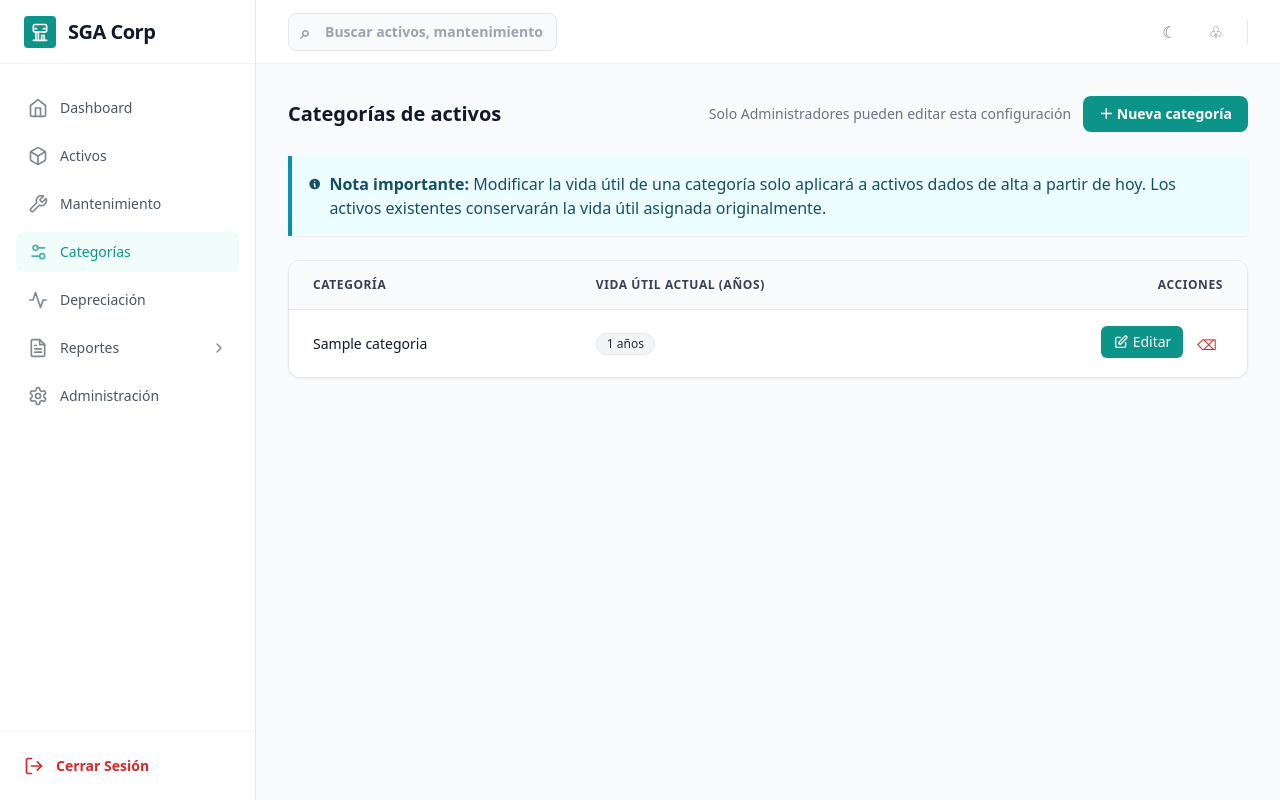
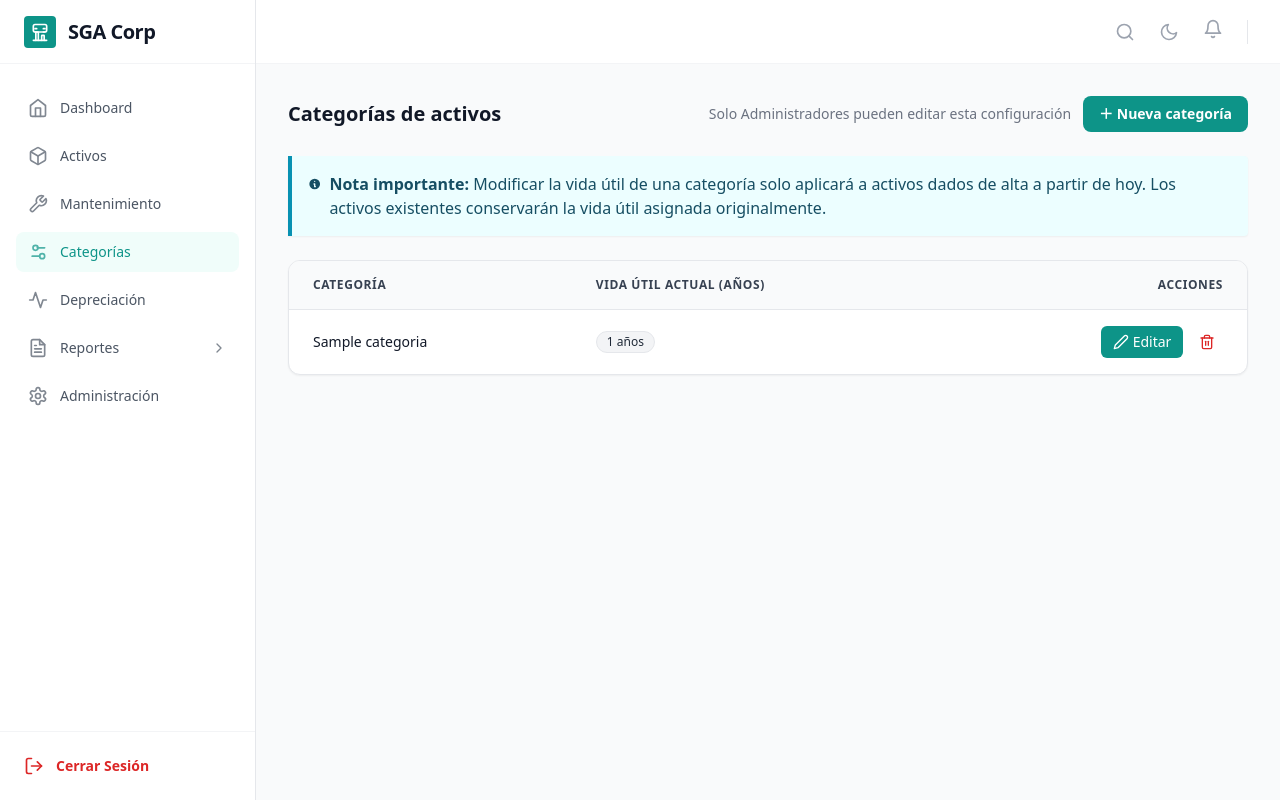
Before and after one commit to Acevedo26/Sistema-de-Gestion-de-Activos-SGA, an ASP.NET Core app: page /categorias in a window 1280 px wide. Run offline with ASP.NET Core 8, Linux system fonts and the light colour scheme; tables that the repository leaves empty hold one stand-in row (values such as "Sample post"); the project's own start-up code is not run, and a stand-in starts its controllers and pages; some libraries are stand-ins or nearby versions.

Commit message:
UI: Implement new Topbar and standardize icons to Lucide family
- Implemented new Topbar layout matching user design
- Transformed GlobalSearch into a floating modal triggered by a search icon
- Updated ThemeToggle and NotificationPanel to use Lucide SVGs
- Standardized all table action icons (Edit, Delete, Details) across the project to Lucide SVGs
- Standardized utility icons (Export, Print, New) to Lucide SVGs

```diff
--- a/Components/Layout/_Layout.razor
+++ b/Components/Layout/_Layout.razor
@@ -110,9 +110,9 @@
                 <a href="/dashboard" class="w-8 h-8 rounded bg-primary-600 flex items-center justify-center text-white lg:hidden mr-4">
                     SG
                 </a>
+            </div>
+            <div class="flex items-center gap-6">
                 <GlobalSearch />
-            </div>
-            <div class="flex items-center gap-4">
                 <ThemeToggle />
                 <NotificationPanel />
                 <div class="h-6 w-px bg-gray-200 dark:bg-gray-700 hidden md:block"></div>
--- a/Components/Pages/Depreciacion/CategoriasConfig.razor
+++ b/Components/Pages/Depreciacion/CategoriasConfig.razor
@@ -47,15 +47,15 @@
                                 {
                                     <button class="inline-flex items-center gap-1 px-3 py-1.5 text-sm font-medium text-white bg-primary-600 rounded-md hover:bg-primary-700 focus:outline-none focus:ring-2 focus:ring-primary-500 focus:ring-offset-2 transition-colors"
                                             @onclick="() => CargarEdicion(categoria)">
-                                        <svg class="w-4 h-4" fill="none" stroke="currentColor" viewBox="0 0 24 24"><path stroke-linecap="round" stroke-linejoin="round" stroke-width="2" d="M11 5H6a2 2 0 00-2 2v11a2 2 0 002 2h11a2 2 0 002-2v-5m-1.414-9.414a2 2 0 112.828 2.828L11.828 15H9v-2.828l8.586-8.586z"></path></svg>
+                                        <svg class="w-4 h-4" fill="none" stroke="currentColor" stroke-width="2" viewBox="0 0 24 24" stroke-linecap="round" stroke-linejoin="round"><path d="M17 3a2.828 2.828 0 1 1 4 4L7.5 20.5 2 22l1.5-5.5L17 3z"></path></svg>
                                         Editar
                                     </button>
-                                    <button class="ml-1 inline-grid h-8 w-8 place-items-center rounded-md text-red-600 transition hover:bg-red-50 focus:outline-none focus:ring-2 focus:ring-red-500 dark:hover:bg-red-950/40" @onclick="() => { categoriaAEliminar = categoria; mostrarEliminar = true; }" title="Eliminar categoría" aria-label="Eliminar @categoria.Nombre">⌫</button>
+                                    <button class="ml-1 inline-grid h-8 w-8 place-items-center rounded-md text-red-600 transition hover:bg-red-50 focus:outline-none focus:ring-2 focus:ring-red-500 dark:hover:bg-red-950/40" @onclick="() => { categoriaAEliminar = categoria; mostrarEliminar = true; }" title="Eliminar categoría" aria-label="Eliminar @categoria.Nombre"><svg class="w-4 h-4" fill="none" stroke="currentColor" stroke-width="2" viewBox="0 0 24 24" stroke-linecap="round" stroke-linejoin="round"><polyline points="3 6 5 6 21 6"></polyline><path d="M19 6v14a2 2 0 0 1-2 2H7a2 2 0 0 1-2-2V6m3 0V4a2 2 0 0 1 2-2h4a2 2 0 0 1 2 2v2"></path><line x1="10" y1="11" x2="10" y2="17"></line><line x1="14" y1="11" x2="14" y2="17"></line></svg></button>
                                 }
                                 else
                                 {
                                     <span class="text-gray-400 dark:text-gray-500 text-sm inline-flex items-center justify-end gap-1">
-                                        <svg class="w-4 h-4" fill="currentColor" viewBox="0 0 20 20"><path fill-rule="evenodd" d="M5 9V7a5 5 0 0110 0v2a2 2 0 012 2v5a2 2 0 01-2 2H5a2 2 0 01-2-2v-5a2 2 0 012-2zm8-2v2H7V7a3 3 0 016 0z" clip-rule="evenodd"></path></svg>
+                                        <svg class="w-4 h-4" fill="none" stroke="currentColor" stroke-width="2" stroke-linecap="round" stroke-linejoin="round" viewBox="0 0 24 24"><rect width="18" height="11" x="3" y="11" rx="2" ry="2"></rect><path d="M7 11V7a5 5 0 0 1 10 0v4"></path></svg>
                                         Sin permisos
                                     </span>
                                 }
--- a/Components/Pages/Depreciacion/HistorialDepreciacion.razor
+++ b/Components/Pages/Depreciacion/HistorialDepreciacion.razor
@@ -25,7 +25,7 @@
         </div>
         <div>
             <button type="button" class="w-full md:w-auto inline-flex items-center justify-center gap-2 px-6 py-2 text-sm font-medium text-white bg-primary-600 rounded-md hover:bg-primary-700 focus:outline-none focus:ring-2 focus:ring-primary-500 focus:ring-offset-2 transition-colors" @onclick="Consultar">
-                <svg class="w-4 h-4" fill="none" stroke="currentColor" viewBox="0 0 24 24"><path stroke-linecap="round" stroke-linejoin="round" stroke-width="2" d="M21 21l-6-6m2-5a7 7 0 11-14 0 7 7 0 0114 0z"></path></svg>
+                <svg class="w-4 h-4" fill="none" stroke="currentColor" stroke-width="2" stroke-linecap="round" stroke-linejoin="round" viewBox="0 0 24 24"><circle cx="11" cy="11" r="8"></circle><line x1="21" y1="21" x2="16.65" y2="16.65"></line></svg>
                 Consultar
             </button>
             <button type="button" class="mt-2 md:mt-0 md:ml-2 w-full md:w-auto inline-flex items-center justify-center gap-2 px-6 py-2 text-sm font-medium text-gray-700 bg-gray-100 border border-gray-300 rounded-md hover:bg-gray-200 focus:outline-none focus:ring-2 focus:ring-gray-500 focus:ring-offset-2 transition-colors dark:bg-gray-700 dark:text-gray-200 dark:border-gray-600 dark:hover:bg-gray-600" @onclick="GenerarCierreMensual">
--- a/Components/Pages/Depreciacion/ReporteDepreciacion.razor
+++ b/Components/Pages/Depreciacion/ReporteDepreciacion.razor
@@ -46,11 +46,11 @@
         </div>
         <div class="flex gap-2">
             <button type="button" class="flex-1 inline-flex items-center justify-center gap-2 px-4 py-2 text-sm font-medium text-white bg-gray-800 dark:bg-gray-700 rounded-md hover:bg-gray-900 dark:hover:bg-gray-600 focus:outline-none focus:ring-2 focus:ring-gray-500 focus:ring-offset-2 transition-colors" @onclick="CargarReporte">
-                <svg class="w-4 h-4" fill="none" stroke="currentColor" viewBox="0 0 24 24"><path stroke-linecap="round" stroke-linejoin="round" stroke-width="2" d="M3 4a1 1 0 011-1h16a1 1 0 011 1v2.586a1 1 0 01-.293.707l-6.414 6.414a1 1 0 00-.293.707V17l-4 4v-6.586a1 1 0 00-.293-.707L3.293 7.293A1 1 0 013 6.586V4z"></path></svg>
+                <svg class="w-4 h-4" fill="none" stroke="currentColor" stroke-width="2" stroke-linecap="round" stroke-linejoin="round" viewBox="0 0 24 24"><path d="M14.5 2H6a2 2 0 0 0-2 2v16a2 2 0 0 0 2 2h12a2 2 0 0 0 2-2V7.5L14.5 2z"></path><polyline points="14 2 14 8 20 8"></polyline><path d="M8 13h2"></path><path d="M8 17h2"></path><path d="M14 13h2"></path><path d="M14 17h2"></path></svg>
                 Filtrar
             </button>
             <button type="button" @onclick="ExportarExcel" class="flex-1 inline-flex items-center justify-center gap-2 px-4 py-2 text-sm font-medium text-green-700 bg-green-50 border border-green-200 dark:bg-green-900/30 dark:text-green-400 dark:border-green-800 rounded-md hover:bg-green-100 dark:hover:bg-green-900/50 focus:outline-none focus:ring-2 focus:ring-green-500 focus:ring-offset-2 transition-colors">
-                <svg class="w-4 h-4" fill="none" stroke="currentColor" viewBox="0 0 24 24"><path stroke-linecap="round" stroke-linejoin="round" stroke-width="2" d="M12 10v6m0 0l-3-3m3 3l3-3m2 8H7a2 2 0 01-2-2V5a2 2 0 012-2h5.586a1 1 0 01.707.293l5.414 5.414a1 1 0 01.293.707V19a2 2 0 01-2 2z"></path></svg>
+                <svg class="w-4 h-4" fill="none" stroke="currentColor" stroke-width="2" stroke-linecap="round" stroke-linejoin="round" viewBox="0 0 24 24"><path d="M14.5 2H6a2 2 0 0 0-2 2v16a2 2 0 0 0 2 2h12a2 2 0 0 0 2-2V7.5L14.5 2z"></path><polyline points="14 2 14 8 20 8"></polyline><path d="M12 18v-6"></path><path d="M9 15l3 3 3-3"></path></svg>
                 Excel
             </button>
         </div>
--- a/Components/Pages/Depreciacion/ValorDepartamento.razor
+++ b/Components/Pages/Depreciacion/ValorDepartamento.razor
@@ -121,11 +121,11 @@
 
 <div class="flex justify-end gap-3">
     <button type="button" class="inline-flex items-center justify-center gap-2 px-4 py-2 text-sm font-medium text-gray-700 bg-white border border-gray-300 rounded-md shadow-sm hover:bg-gray-50 dark:bg-gray-700 dark:text-gray-200 dark:border-gray-600 dark:hover:bg-gray-600 focus:outline-none focus:ring-2 focus:ring-primary-500 focus:ring-offset-2 transition-colors">
-        <svg class="w-4 h-4" fill="none" stroke="currentColor" viewBox="0 0 24 24"><path stroke-linecap="round" stroke-linejoin="round" stroke-width="2" d="M17 17h2a2 2 0 002-2v-4a2 2 0 00-2-2H5a2 2 0 00-2 2v4a2 2 0 002 2h2m2 4h6a2 2 0 002-2v-4a2 2 0 00-2-2H9a2 2 0 00-2 2v4a2 2 0 002 2zm8-12V5a2 2 0 00-2-2H9a2 2 0 00-2 2v4h10z"></path></svg>
+        <svg class="w-4 h-4" fill="none" stroke="currentColor" stroke-width="2" stroke-linecap="round" stroke-linejoin="round" viewBox="0 0 24 24"><polyline points="6 9 6 2 18 2 18 9"></polyline><path d="M6 18H4a2 2 0 0 1-2-2v-5a2 2 0 0 1 2-2h16a2 2 0 0 1 2 2v5a2 2 0 0 1-2 2h-2"></path><rect width="12" height="8" x="6" y="14"></rect></svg>
         Imprimir
     </button>
     <button type="button" @onclick="ExportarExcel" class="inline-flex items-center justify-center gap-2 px-4 py-2 text-sm font-medium text-white bg-green-600 rounded-md shadow-sm hover:bg-green-700 focus:outline-none focus:ring-2 focus:ring-green-500 focus:ring-offset-2 transition-colors">
-        <svg class="w-4 h-4" fill="none" stroke="currentColor" viewBox="0 0 24 24"><path stroke-linecap="round" stroke-linejoin="round" stroke-width="2" d="M12 10v6m0 0l-3-3m3 3l3-3m2 8H7a2 2 0 01-2-2V5a2 2 0 012-2h5.586a1 1 0 01.707.293l5.414 5.414a1 1 0 01.293.707V19a2 2 0 01-2 2z"></path></svg>
+        <svg class="w-4 h-4" fill="none" stroke="currentColor" stroke-width="2" stroke-linecap="round" stroke-linejoin="round" viewBox="0 0 24 24"><path d="M14.5 2H6a2 2 0 0 0-2 2v16a2 2 0 0 0 2 2h12a2 2 0 0 0 2-2V7.5L14.5 2z"></path><polyline points="14 2 14 8 20 8"></polyline><path d="M12 18v-6"></path><path d="M9 15l3 3 3-3"></path></svg>
         Exportar a Excel
     </button>
 </div>
--- a/Components/Pages/Mantenimiento/Mantenimientos.razor
+++ b/Components/Pages/Mantenimiento/Mantenimientos.razor
@@ -13,9 +13,7 @@
     <h4 class="text-xl font-bold text-gray-900 dark:text-white mb-0">Mantenimiento de Activos</h4>
     <button class="inline-flex items-center gap-2 px-4 py-2 text-sm font-medium text-white bg-primary-600 rounded-md hover:bg-primary-700 transition-colors"
             @onclick="IrARegistrar">
-        <svg class="w-4 h-4" fill="none" stroke="currentColor" viewBox="0 0 24 24">
-            <path stroke-linecap="round" stroke-linejoin="round" stroke-width="2" d="M12 4v16m8-8H4"></path>
-        </svg>
+        <svg class="w-4 h-4" fill="none" stroke="currentColor" stroke-width="2" stroke-linecap="round" stroke-linejoin="round" viewBox="0 0 24 24"><line x1="12" y1="5" x2="12" y2="19"></line><line x1="5" y1="12" x2="19" y2="12"></line></svg>
         Nuevo Mantenimiento
     </button>
 </div>
@@ -61,7 +59,7 @@
                             <td class="px-6 py-4 text-right">
                                 @if (m.Estado != EstadoMantenimiento.Finalizado)
                                 {
-                                    <button class="inline-grid h-8 w-8 place-items-center rounded-md bg-green-600 text-sm font-bold text-white transition hover:bg-green-700 focus-visible:outline-none focus-visible:ring-2 focus-visible:ring-green-500" @onclick="() => IrAFinalizar(m.Id)" title="Finalizar mantenimiento" aria-label="Finalizar mantenimiento">✓</button>
+                                    <button class="inline-grid h-8 w-8 place-items-center rounded-md bg-green-600 text-sm font-bold text-white transition hover:bg-green-700 focus-visible:outline-none focus-visible:ring-2 focus-visible:ring-green-500" @onclick="() => IrAFinalizar(m.Id)" title="Finalizar mantenimiento" aria-label="Finalizar mantenimiento"><svg class="w-4 h-4" fill="none" stroke="currentColor" stroke-width="2" viewBox="0 0 24 24" stroke-linecap="round" stroke-linejoin="round"><polyline points="20 6 9 17 4 12"></polyline></svg></button>
                                 }
                             </td>
                         </tr>
--- a/Components/Pages/Mantenimiento/ProgramasMantenimiento.razor
+++ b/Components/Pages/Mantenimiento/ProgramasMantenimiento.razor
@@ -28,9 +28,7 @@
         </button>
         <button class="inline-flex items-center gap-2 px-4 py-2 text-sm font-medium text-white bg-primary-600 rounded-md hover:bg-primary-700 transition-colors"
                 @onclick="IrACrear">
-            <svg class="w-4 h-4" fill="none" stroke="currentColor" viewBox="0 0 24 24">
-                <path stroke-linecap="round" stroke-linejoin="round" stroke-width="2" d="M12 4v16m8-8H4"></path>
-            </svg>
+            <svg class="w-4 h-4" fill="none" stroke="currentColor" stroke-width="2" stroke-linecap="round" stroke-linejoin="round" viewBox="0 0 24 24"><line x1="12" y1="5" x2="12" y2="19"></line><line x1="5" y1="12" x2="19" y2="12"></line></svg>
             Nuevo Programa
         </button>
     </div>
--- a/Components/Pages/Reportes/ReporteInventario.razor
+++ b/Components/Pages/Reportes/ReporteInventario.razor
@@ -60,15 +60,15 @@
         </div>
         <div class="flex flex-wrap justify-end gap-2">
             <button type="button" class="inline-flex items-center justify-center gap-2 px-4 py-2 text-sm font-medium text-white bg-gray-800 dark:bg-gray-700 rounded-md hover:bg-gray-900 dark:hover:bg-gray-600 transition-colors" @onclick="CargarReporte">
-                <svg class="w-4 h-4" fill="none" stroke="currentColor" viewBox="0 0 24 24"><path stroke-linecap="round" stroke-linejoin="round" stroke-width="2" d="M3 4a1 1 0 011-1h16a1 1 0 011 1v2.586a1 1 0 01-.293.707l-6.414 6.414a1 1 0 00-.293.707V17l-4 4v-6.586a1 1 0 00-.293-.707L3.293 7.293A1 1 0 013 6.586V4z"></path></svg>
+                <svg class="w-4 h-4" fill="none" stroke="currentColor" stroke-width="2" stroke-linecap="round" stroke-linejoin="round" viewBox="0 0 24 24"><path d="M14.5 2H6a2 2 0 0 0-2 2v16a2 2 0 0 0 2 2h12a2 2 0 0 0 2-2V7.5L14.5 2z"></path><polyline points="14 2 14 8 20 8"></polyline><path d="M8 13h2"></path><path d="M8 17h2"></path><path d="M14 13h2"></path><path d="M14 17h2"></path></svg>
                 Filtrar
             </button>
             <button type="button" @onclick="ExportarExcel" title="Exportar a Excel" class="inline-flex items-center justify-center gap-2 px-4 py-2 text-sm font-medium text-green-700 bg-green-50 border border-green-200 dark:bg-green-900/30 dark:text-green-400 dark:border-green-800 rounded-md hover:bg-green-100 transition-colors">
-                <svg class="w-4 h-4" fill="none" stroke="currentColor" viewBox="0 0 24 24"><path stroke-linecap="round" stroke-linejoin="round" stroke-width="2" d="M12 10v6m0 0l-3-3m3 3l3-3m2 8H7a2 2 0 01-2-2V5a2 2 0 012-2h5.586a1 1 0 01.707.293l5.414 5.414a1 1 0 01.293.707V19a2 2 0 01-2 2z"></path></svg>
+                <svg class="w-4 h-4" fill="none" stroke="currentColor" stroke-width="2" stroke-linecap="round" stroke-linejoin="round" viewBox="0 0 24 24"><path d="M14.5 2H6a2 2 0 0 0-2 2v16a2 2 0 0 0 2 2h12a2 2 0 0 0 2-2V7.5L14.5 2z"></path><polyline points="14 2 14 8 20 8"></polyline><path d="M12 18v-6"></path><path d="M9 15l3 3 3-3"></path></svg>
                 Excel
             </button>
             <button type="button" @onclick="ExportarPdf" title="Exportar a PDF" class="inline-flex items-center justify-center gap-2 px-4 py-2 text-sm font-medium text-red-700 bg-red-50 border border-red-200 dark:bg-red-900/30 dark:text-red-400 dark:border-red-800 rounded-md hover:bg-red-100 transition-colors">
-                <svg class="w-4 h-4" fill="none" stroke="currentColor" viewBox="0 0 24 24"><path stroke-linecap="round" stroke-linejoin="round" stroke-width="2" d="M12 10v6m0 0l-3-3m3 3l3-3m2 8H7a2 2 0 01-2-2V5a2 2 0 012-2h5.586a1 1 0 01.707.293l5.414 5.414a1 1 0 01.293.707V19a2 2 0 01-2 2z"></path></svg>
+                <svg class="w-4 h-4" fill="none" stroke="currentColor" stroke-width="2" stroke-linecap="round" stroke-linejoin="round" viewBox="0 0 24 24"><path d="M14.5 2H6a2 2 0 0 0-2 2v16a2 2 0 0 0 2 2h12a2 2 0 0 0 2-2V7.5L14.5 2z"></path><polyline points="14 2 14 8 20 8"></polyline><path d="M12 18v-6"></path><path d="M9 15l3 3 3-3"></path></svg>
                 PDF
             </button>
         </div>
--- a/Components/Shared/GlobalSearch.razor
+++ b/Components/Shared/GlobalSearch.razor
@@ -3,27 +3,66 @@
 @inject IMantenimientoService MantenimientoService
 @inject ICategoriaService CategoriaService
 
-<div class="relative hidden w-full max-w-xl md:block">
-    <label class="sr-only" for="global-search">Buscar en el sistema</label>
-    <span class="pointer-events-none absolute inset-y-0 left-0 flex items-center pl-3 text-gray-400">⌕</span>
-    <input id="global-search" @bind="query" @bind:event="oninput" @bind:after="Search" autocomplete="off" placeholder="Buscar activos, mantenimientos o categorías..." class="w-full rounded-lg border border-gray-200 bg-gray-50 py-2 pl-9 pr-3 text-sm outline-none transition focus:border-primary-500 focus:bg-white focus:ring-2 focus:ring-primary-100 dark:border-gray-700 dark:bg-gray-800 dark:focus:bg-gray-900 dark:focus:ring-primary-900" />
+<button type="button" class="text-gray-400 hover:text-gray-600 dark:hover:text-gray-300 focus-visible:outline-none" @onclick="Abrir" aria-label="Buscar en el sistema" title="Buscar">
+    <svg class="w-5 h-5" fill="none" stroke="currentColor" stroke-width="2" viewBox="0 0 24 24" stroke-linecap="round" stroke-linejoin="round"><circle cx="11" cy="11" r="8"></circle><line x1="21" y1="21" x2="16.65" y2="16.65"></line></svg>
+</button>
+
+@if (_isOpen)
+{
+    <div class="fixed inset-0 z-50 flex items-start justify-center pt-16 sm:pt-24" aria-modal="true" role="dialog">
+        <div class="fixed inset-0 bg-gray-900/50 backdrop-blur-sm transition-opacity" @onclick="Cerrar"></div>
+
+        <div class="relative w-full max-w-xl overflow-hidden rounded-2xl bg-white shadow-2xl ring-1 ring-black/5 dark:bg-gray-900 dark:ring-white/10 mx-4">
+            <div class="flex items-center border-b border-gray-100 px-4 dark:border-gray-800">
+                <svg class="w-5 h-5 text-gray-400" fill="none" stroke="currentColor" stroke-width="2" viewBox="0 0 24 24" stroke-linecap="round" stroke-linejoin="round"><circle cx="11" cy="11" r="8"></circle><line x1="21" y1="21" x2="16.65" y2="16.65"></line></svg>
+                <input id="global-search" @ref="searchInput" @bind="query" @bind:event="oninput" @bind:after="Search" autocomplete="off" placeholder="Buscar activos, mantenimientos o categorías..." class="w-full border-0 bg-transparent py-4 pl-4 pr-4 text-gray-900 placeholder:text-gray-400 focus:ring-0 sm:text-sm dark:text-white outline-none" />
+                <button type="button" class="text-gray-400 hover:text-gray-500" @onclick="Cerrar">
+                    <svg class="w-5 h-5" fill="none" stroke="currentColor" stroke-width="2" viewBox="0 0 24 24"><path d="M18 6L6 18M6 6l12 12" stroke-linecap="round" stroke-linejoin="round"/></svg>
+                </button>
+            </div>
+
             @if (results.Count > 0)
             {
-        <div class="absolute z-50 mt-2 w-full overflow-hidden rounded-xl border border-gray-200 bg-white shadow-xl dark:border-gray-700 dark:bg-gray-900">
+                <div class="max-h-96 overflow-y-auto py-2">
                     @foreach (var result in results)
                     {
-                <a href="@result.Url" class="block border-b border-gray-100 px-4 py-3 text-sm last:border-0 hover:bg-primary-50 dark:border-gray-800 dark:hover:bg-primary-950/40">
+                        <a href="@result.Url" @onclick="Cerrar" class="block px-4 py-3 text-sm hover:bg-gray-50 dark:hover:bg-gray-800/50">
                             <span class="font-medium text-gray-900 dark:text-white">@result.Title</span>
                             <span class="ml-2 text-xs text-gray-500">@result.Type</span>
                         </a>
                     }
                 </div>
             }
+            else if (!string.IsNullOrWhiteSpace(query))
+            {
+                <div class="p-6 text-center text-sm text-gray-500">
+                    No se encontraron resultados para "@query"
                 </div>
+            }
+        </div>
+    </div>
+}
 
 @code {
+    private bool _isOpen;
     private string query = string.Empty;
     private List<SearchResult> results = new();
+    private ElementReference searchInput;
+
+    private async Task Abrir()
+    {
+        _isOpen = true;
+        query = string.Empty;
+        results.Clear();
+        // focus logic can be handled via JS if needed
+    }
+
+    private void Cerrar()
+    {
+        _isOpen = false;
+        query = string.Empty;
+        results.Clear();
+    }
 
     private async Task Search()
     {
--- a/Components/Shared/NotificationPanel.razor
+++ b/Components/Shared/NotificationPanel.razor
@@ -3,9 +3,12 @@
 @inject SgaDbContext DbContext
 
 <div class="relative">
-    <button type="button" class="relative rounded-lg p-2 text-gray-500 transition hover:bg-gray-100 focus-visible:outline-none focus-visible:ring-2 focus-visible:ring-primary-500 dark:text-gray-300 dark:hover:bg-gray-800" @onclick="Toggle" aria-label="Notificaciones" title="Notificaciones">
-        <span aria-hidden="true">♧</span>
-        @if (unread > 0) { <span class="absolute -right-1 -top-1 min-w-5 rounded-full bg-red-600 px-1 text-center text-[10px] font-bold leading-5 text-white">@(unread > 9 ? "9+" : unread)</span> }
+    <button type="button" class="text-gray-400 hover:text-gray-600 dark:hover:text-gray-300 relative focus-visible:outline-none" @onclick="Toggle" aria-label="Notificaciones" title="Notificaciones">
+        @if (unread > 0)
+        {
+            <span class="absolute top-0 right-1 w-2 h-2 bg-red-500 rounded-full border border-white dark:border-gray-900"></span>
+        }
+        <svg class="w-5 h-5" fill="none" stroke="currentColor" stroke-width="2" viewBox="0 0 24 24" stroke-linecap="round" stroke-linejoin="round"><path d="M18 8A6 6 0 0 0 6 8c0 7-3 9-3 9h18s-3-2-3-9"></path><path d="M13.73 21a2 2 0 0 1-3.46 0"></path></svg>
     </button>
     @if (open)
     {
--- a/Components/Shared/ThemeToggle.razor
+++ b/Components/Shared/ThemeToggle.razor
@@ -1,13 +1,13 @@
 @inject IJSRuntime JS
 
-<button type="button" class="rounded-lg p-2 text-gray-500 transition hover:bg-gray-100 hover:text-primary-700 focus-visible:outline-none focus-visible:ring-2 focus-visible:ring-primary-500 dark:text-gray-300 dark:hover:bg-gray-800" @onclick="Toggle" aria-label="@(_dark ? "Cambiar a modo claro" : "Cambiar a modo oscuro")" title="@(_dark ? "Modo claro" : "Modo oscuro")">
+<button type="button" class="text-gray-400 hover:text-gray-600 dark:hover:text-gray-300 focus-visible:outline-none" @onclick="Toggle" aria-label="@(_dark ? "Cambiar a modo claro" : "Cambiar a modo oscuro")" title="@(_dark ? "Modo claro" : "Modo oscuro")">
     @if (_dark)
     {
-        <span aria-hidden="true">☀</span>
+        <svg class="w-5 h-5" fill="none" stroke="currentColor" stroke-width="2" viewBox="0 0 24 24" stroke-linecap="round" stroke-linejoin="round"><circle cx="12" cy="12" r="5"></circle><line x1="12" y1="1" x2="12" y2="3"></line><line x1="12" y1="21" x2="12" y2="23"></line><line x1="4.22" y1="4.22" x2="5.64" y2="5.64"></line><line x1="18.36" y1="18.36" x2="19.78" y2="19.78"></line><line x1="1" y1="12" x2="3" y2="12"></line><line x1="21" y1="12" x2="23" y2="12"></line><line x1="4.22" y1="19.78" x2="5.64" y2="18.36"></line><line x1="18.36" y1="5.64" x2="19.78" y2="4.22"></line></svg>
     }
     else
     {
-        <span aria-hidden="true">☾</span>
+        <svg class="w-5 h-5" fill="none" stroke="currentColor" stroke-width="2" viewBox="0 0 24 24" stroke-linecap="round" stroke-linejoin="round"><path d="M21 12.79A9 9 0 1 1 11.21 3 7 7 0 0 0 21 12.79z"></path></svg>
     }
 </button>
 
```
Also changed, not shown: Components/Pages/Activos.razor (+1 -1 lines), Components/Pages/Reportes/ReporteMantenimientos.razor (+4 -4 lines). Lines whose indentation alone changed are shown as unchanged.
